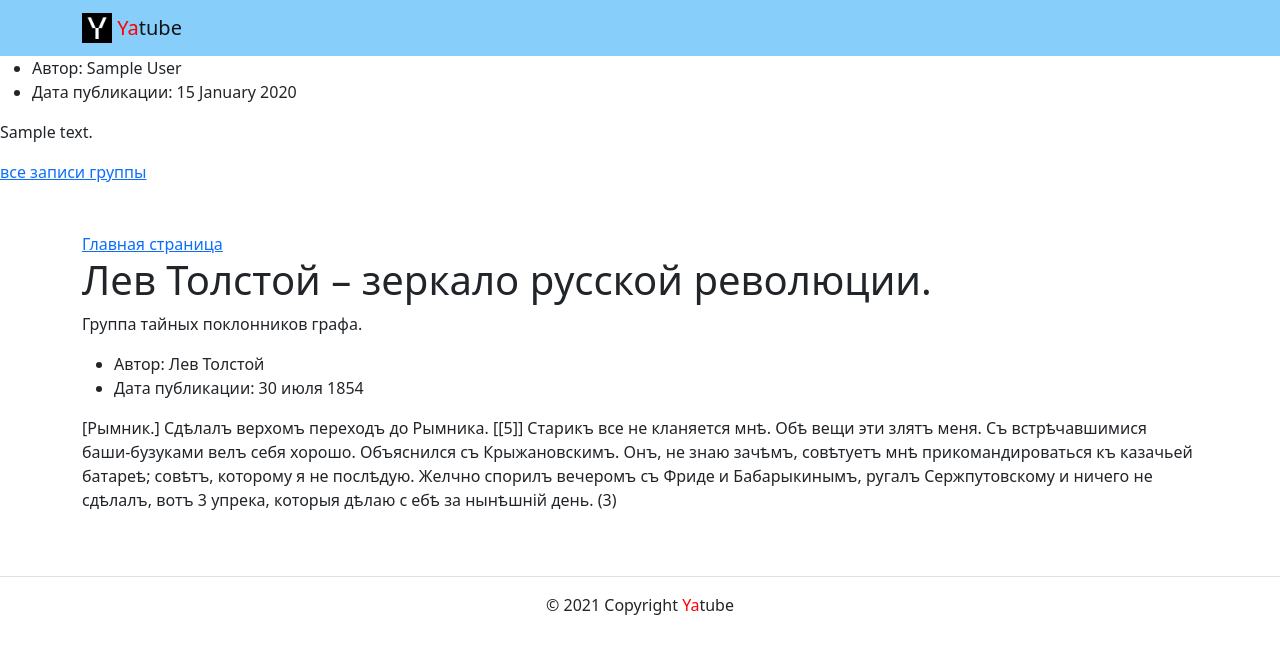
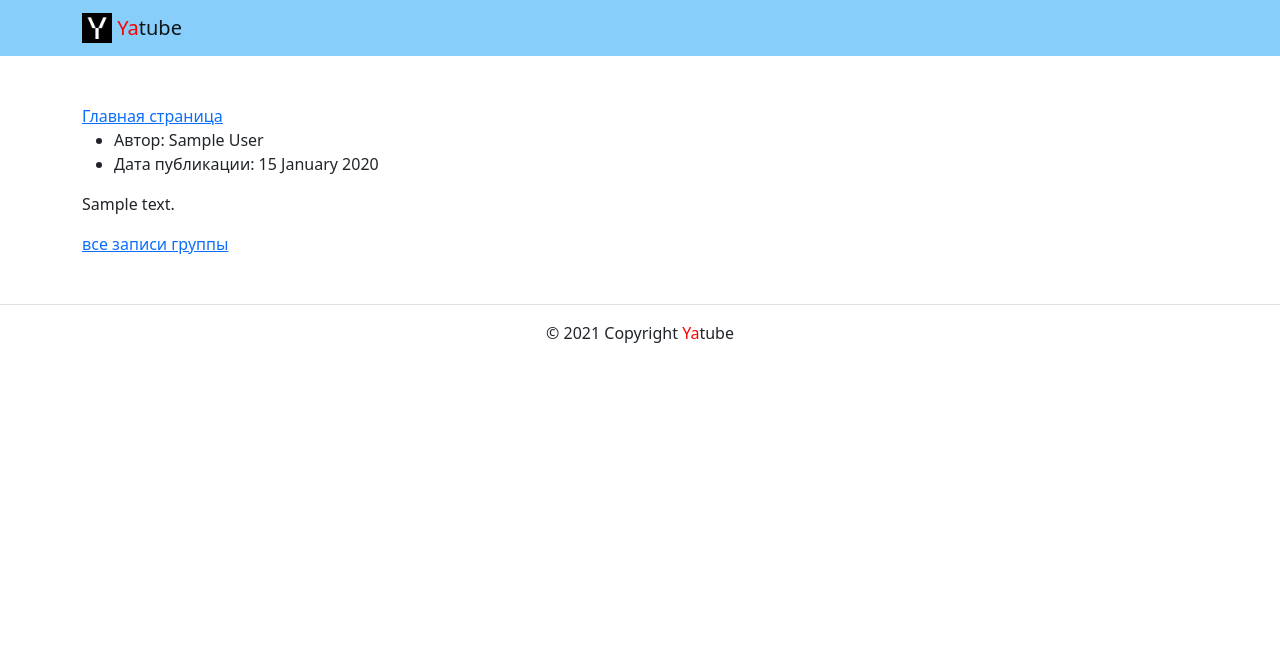
Before and after one commit to Eltimccc/hw03_forms-master, a Django app: a page that uses yatube/templates/posts/group_list.html in a window 1280 px wide. Shown: the top 654 px of the page. Run offline with Django 3.2, Linux system fonts and the light colour scheme; tables that the repository leaves empty hold one stand-in row (values such as "Sample post"); some libraries are stand-ins or nearby versions.

Commit message:
отправка №2

```diff
--- a/yatube/templates/posts/group_list.html
+++ b/yatube/templates/posts/group_list.html
@@ -1,9 +1,12 @@
 <!DOCTYPE html> <!-- Используется html 5 версии -->
 {% extends 'base.html' %}
 {% block content %}
-
   <title>{{ title }}</title>
   <body>
+    <!-- класс py-5 создает отступы сверху и снизу блока -->
+    <div class="container py-5">
+      <a href="{% url 'index' %}">Главная страница
+      </a>
     {% for post in posts %}
   <ul>
     <li>
@@ -19,34 +22,9 @@
   {% if not forloop.last %}<hr>{% endif %}
   {% endfor %}
     <main>
-      <!-- класс py-5 создает отступы сверху и снизу блока -->
-      <div class="container py-5">
         {% if post.group %}
         <a href="{% url 'posts:group_list' post.group.slug %}">все записи группы a</a>
         {% endif %}
-        <a href="{% url 'index' %}">Главная страница
-        </a>
-        <h1>Лев Толстой – зеркало русской революции.</h1>
-        <p>
-          Группа тайных поклонников графа.
-        </p>
-        <article>
-          <ul>
-            <li>
-              Автор: Лев Толстой
-            </li>
-            <li>
-              Дата публикации: 30 июля 1854
-            </li>
-          </ul>
-          <p>
-            [Рымник.] Сдѣлалъ верхомъ переходъ до Рымника. [[5]] Старикъ все не кланяется мнѣ.
-            Обѣ вещи эти злятъ меня. Съ встрѣчавшимися баши-бузуками велъ себя хорошо.
-            Объяснился съ Крыжановскимъ. Онъ, не знаю зачѣмъ, совѣтуетъ мнѣ прикомандироваться
-            къ казачьей батареѣ; совѣтъ, которому я не послѣдую. Желчно спорилъ вечеромъ съ Фриде
-            и Бабарыкинымъ, ругалъ Сержпутовскому и ничего не сдѣлалъ, вотъ 3 упрека, которыя дѣлаю с
-            ебѣ за нынѣшній день. (3)
-          </p>
-        </article>
+      </div>
   </body>
   {% endblock %}
```
